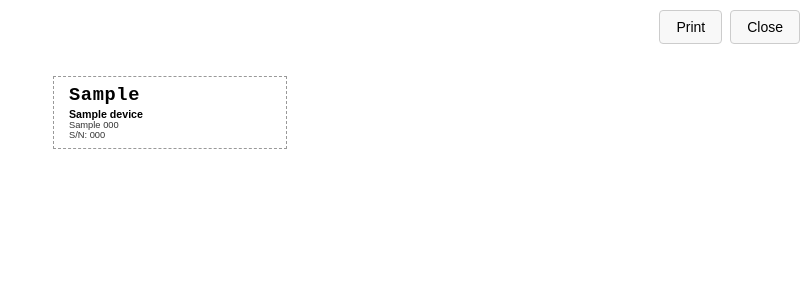
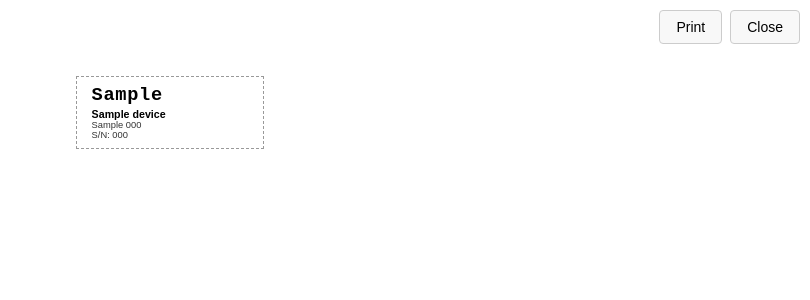
Before and after one commit to ErikOSorensen/lab_assets, a Django app: page /devices/00000000-0000-0000-0000-000000000001/label/ in a window 1280 px wide. Shown: the top 300 px of the page, without its empty margins (470-1280 px from the left). Run offline with Django 5.2, Linux system fonts and the light colour scheme; data comes from the database, SQL or seed files in the repository; tables that the repository leaves empty hold one stand-in row (values such as "Sample post"); some libraries are stand-ins or nearby versions.

Commit message:
Changed label size.

```diff
--- a/devices/templates/devices/device_label.html
+++ b/devices/templates/devices/device_label.html
@@ -8,16 +8,16 @@
         /* Reset */
         * { margin: 0; padding: 0; box-sizing: border-box; }
 
-        /* Label sized for Brother QL-700 62mm continuous tape.
-           62mm wide; height adapts to content. */
+        /* Label sized for 50mm continuous tape.
+           50mm wide; height adapts to content. */
         @page {
-            size: 62mm auto;
+            size: 50mm auto;
             margin: 0;
         }
 
         body {
             font-family: Arial, Helvetica, sans-serif;
-            width: 62mm;
+            width: 50mm;
             padding: 2mm;
         }
 
@@ -31,8 +31,8 @@
             flex-shrink: 0;
         }
         .qr img, .qr canvas {
-            width: 18mm;
-            height: 18mm;
+            width: 15mm;
+            height: 15mm;
         }
 
         .info {
@@ -67,7 +67,7 @@
 
         /* Hide browser chrome when printing */
         @media print {
-            body { width: 62mm; }
+            body { width: 50mm; }
         }
 
         /* Screen preview styling */
@@ -134,8 +134,8 @@
         // Set SVG size for print
         var svg = document.querySelector('#qr svg');
         if (svg) {
-            svg.style.width = '18mm';
-            svg.style.height = '18mm';
+            svg.style.width = '15mm';
+            svg.style.height = '15mm';
         }
     })();
     </script>
```
Also changed, not shown: docs/usage.md (+2 -2 lines).
